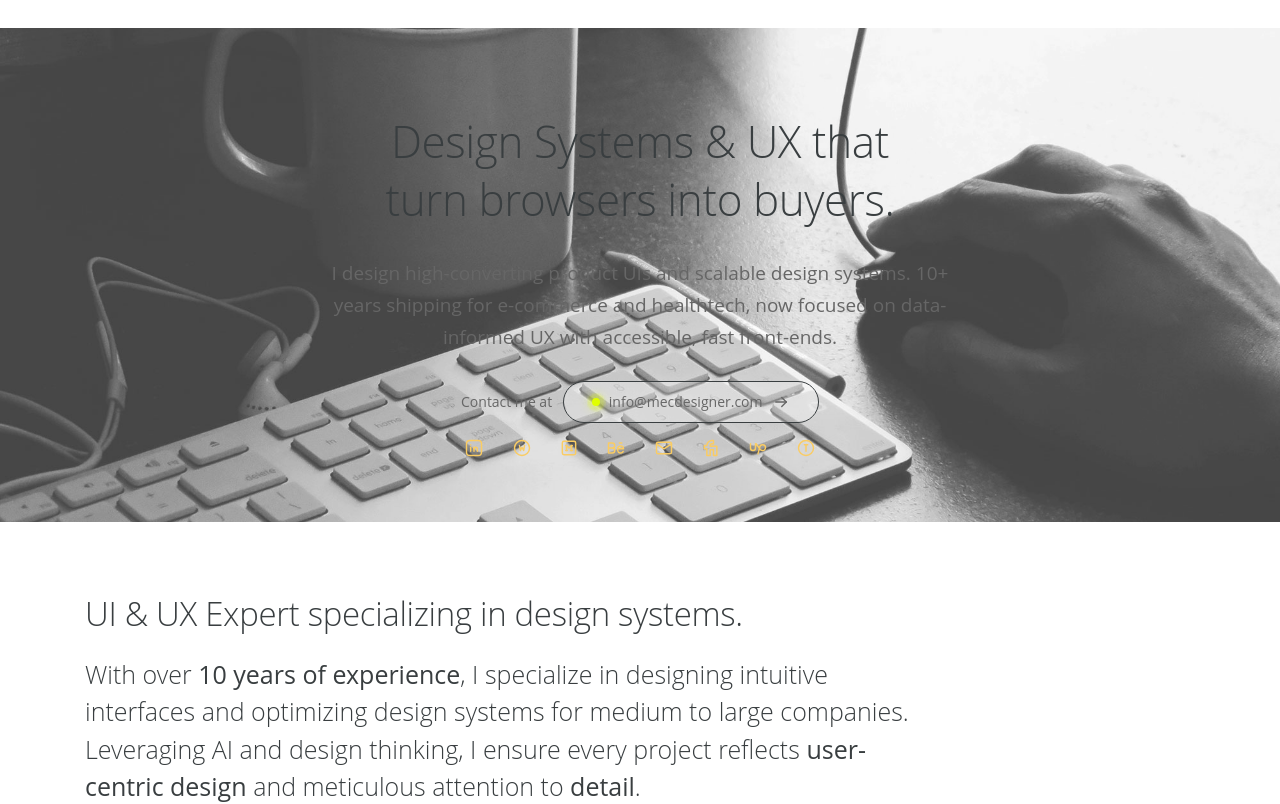
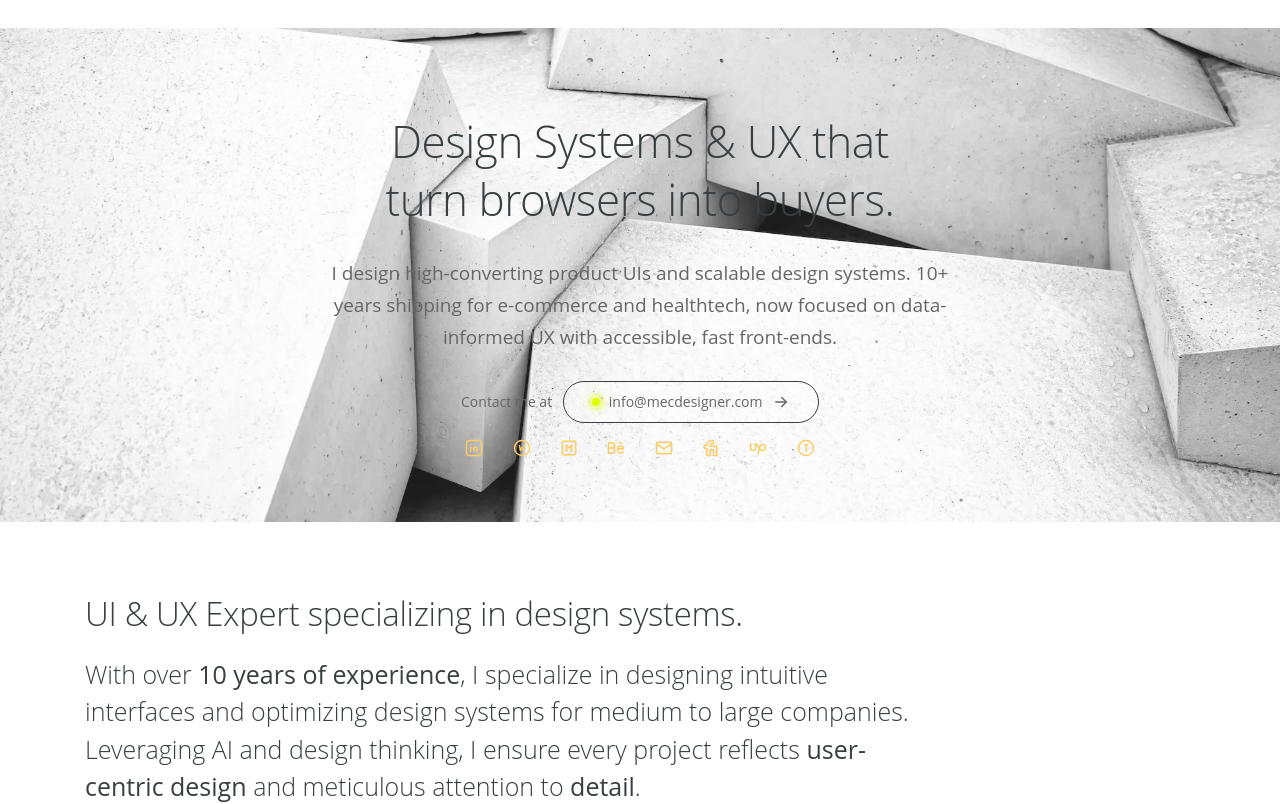
Before and after one commit to mecdesigner/mecdesigner-portfolio, a React (Vite) app: page /#/ in a window 1280 px wide. Shown: the top 804 px of the page. Built offline with nearby package versions, Linux system fonts and the light colour scheme.

Commit message:
Modify new Hero

```diff
--- a/src/routes/Home.tsx
+++ b/src/routes/Home.tsx
@@ -21,7 +21,7 @@ export default function Home() {
       />
 
       <HeroWide
-        bg="img/rayi-christian-wicaksono-366.jpg"
+        bg="img/luis-de-leon-zrw1.webp"
         title={
           <>
             Design Systems & UX that
```
Also changed, not shown: public/img/luis-de-leon-zrw1.webp (added).
